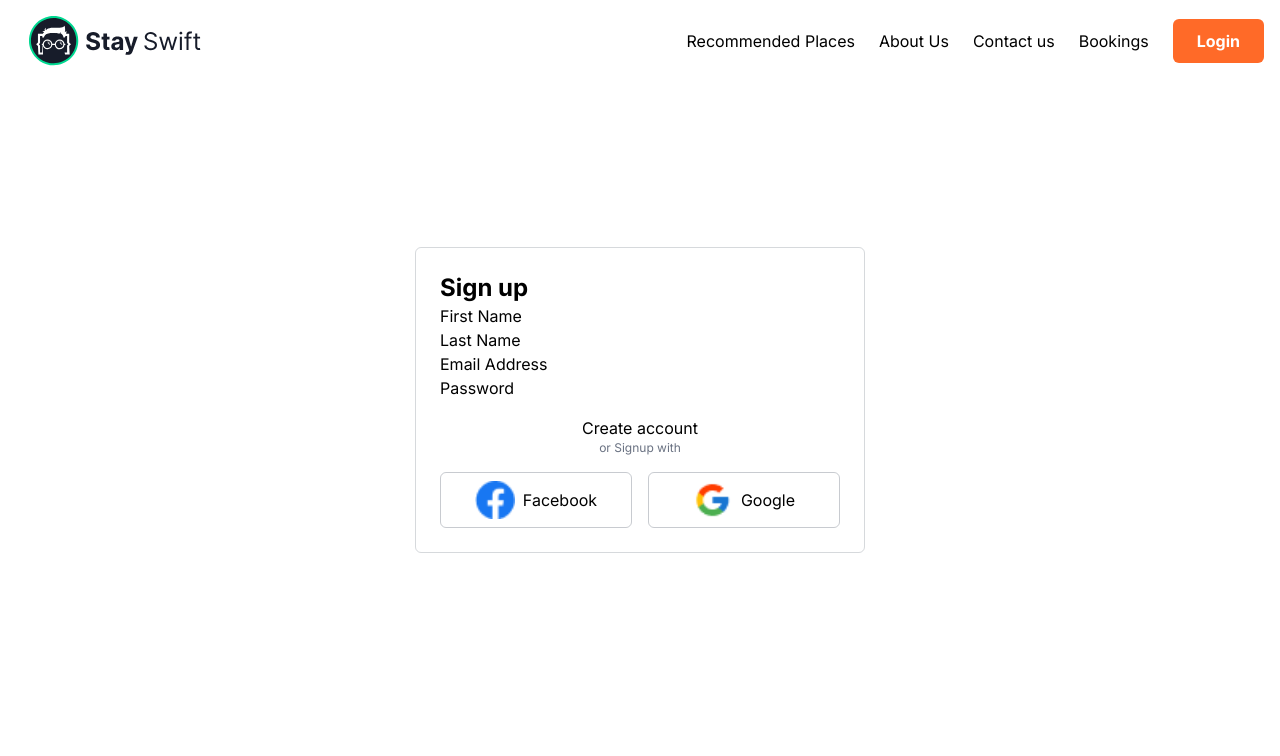
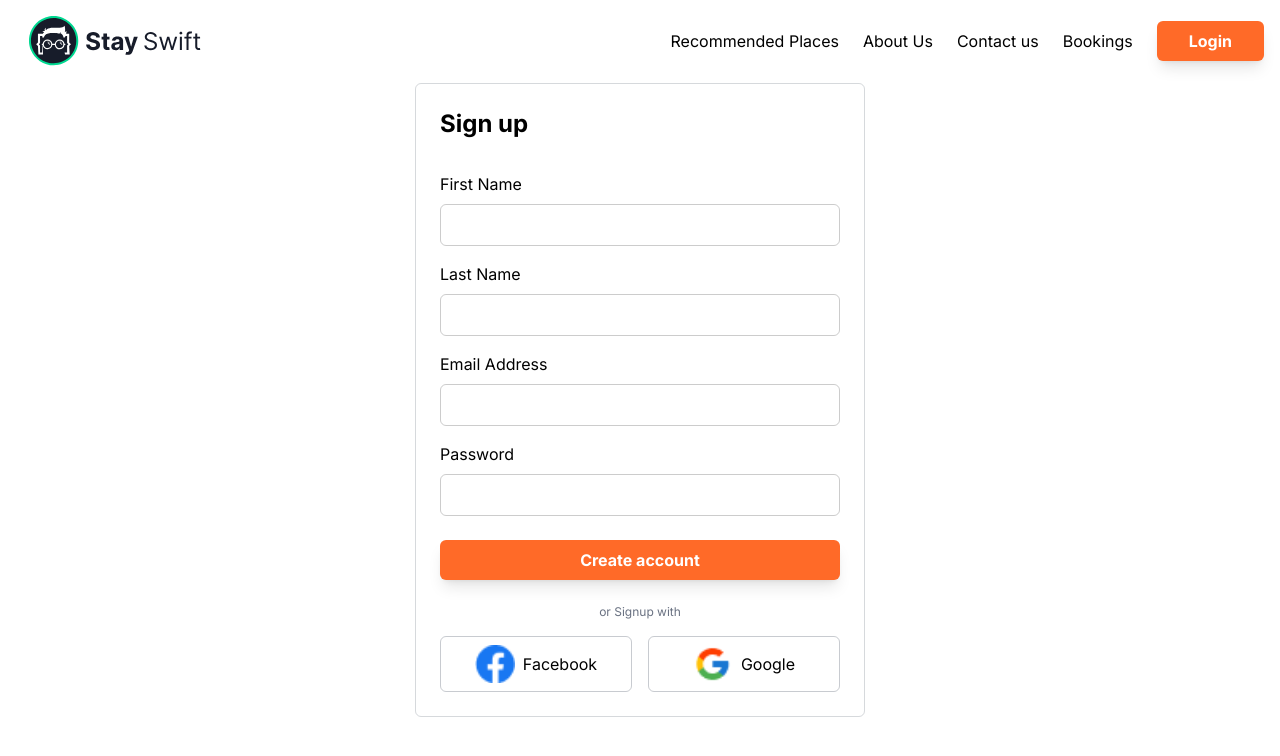
Before and after one commit to nafisa4611/hotel-booking-app, a Next.js app: page /register in a window 1280 px wide. Shown: the top 756 px of the page. Built offline with nearby package versions, Linux system fonts and the light colour scheme.

Commit message:
login, registration, payment created

```diff
--- a/app/bookings/page.js
+++ b/app/bookings/page.js
@@ -6,12 +6,12 @@ const BookingsPage = () => {
     return (
         <>
             <section className="mt-[100px]">
-                <div className="container">
+                <div className="max-w-7xl mx-auto w-full px-4">
                     <ProfileInfo />
                 </div>
             </section>
             <section>
-                <div className="container">
+                <div className="max-w-7xl mx-auto w-full px-4">
                     <div className="grid grid-cols-1 lg:grid-cols-2 gap-8">
                         <PastBooking />
                         <UpcomingBooking />
--- a/app/hotels/[id]/page.js
+++ b/app/hotels/[id]/page.js
@@ -1,6 +1,7 @@
 import Summary from "@/components/hotel/details/Summary"
 import Gallery from "@/components/hotel/details/Gallery"
 import Overview from "@/components/hotel/details/Overview"
+
 
 const HotelDetailsPage = () => {
   return (
--- a/app/login/page.js
+++ b/app/login/page.js
@@ -1,4 +1,3 @@
-
 import LoginForm from "@/components/auth/LoginForm";
 import SocialLogins from "@/components/auth/SocialLogins";
 
--- a/app/payment/[hotelID]/page.js
+++ b/app/payment/[hotelID]/page.js
@@ -3,7 +3,7 @@ import PaymentForm from "@/components/payment/PaymentForm";
 
 const PaymentPage = () => {
   return (
-    <section className="container">
+    <section className="max-w-7xl mx-auto w-full px-4">
       <div className="p-6 rounded-lg max-w-xl mx-auto my-12 mt-[100px]">
         <h2 className="font-bold text-2xl">Payment Details</h2>
         <p className="text-gray-600 text-sm">You have picked <b>Effotel By Sayaji Jaipur</b> and base price is <b>$10</b>
--- a/components/Navbar.jsx
+++ b/components/Navbar.jsx
@@ -33,7 +33,7 @@ const Navbar = () => {
       </li>
 
       <li>
-        <Link href="/login" className="px-6 py-3 text-white font-bold rounded-md" style={{ backgroundColor: "#FF6A28" }}>Login</Link>
+        <Link href="/login" className="bg-primary px-8 py-2 rounded-md block text-white font-bold shadow-lg hover:shadow-primary/50 active:scale-95 transition-all" style={{ backgroundColor: "#FF6A28" }}>Login</Link>
       </li>
     </ul>
   </nav>
--- a/components/auth/RegistrationForm.jsx
+++ b/components/auth/RegistrationForm.jsx
@@ -1,27 +1,27 @@
 const RegistrationForm = () => {
   return (
-    <form className="login-form">
-      <div>
+    <form className="flex flex-col my-6">
+      <div className="flex flex-col gap-2 my-2">
         <label htmlFor="fname">First Name</label>
-        <input type="text" name="fname" id="fname" />
+        <input type="text" name="fname" id="fname" className="border border-black/20 rounded-md px-4 py-2" />
       </div>
 
-      <div>
+      <div className="flex flex-col gap-2 my-2">
         <label htmlFor="lname">Last Name</label>
-        <input type="text" name="lname" id="lname" />
+        <input type="text" name="lname" id="lname" className="border border-black/20 rounded-md px-4 py-2"/>
       </div>
 
-      <div>
+      <div className="flex flex-col gap-2 my-2">
         <label htmlFor="email">Email Address</label>
-        <input type="email" name="email" id="email" />
+        <input type="email" name="email" id="email" className="border border-black/20 rounded-md px-4 py-2"/>
       </div>
 
-      <div>
+      <div className="flex flex-col gap-2 my-2">
         <label htmlFor="password">Password</label>
-        <input type="password" name="password" id="password" />
+        <input type="password" name="password" id="password" className="border border-black/20 rounded-md px-4 py-2"/>
       </div>
 
-      <button type="submit" className="btn-primary w-full mt-4">
+      <button type="submit" className="bg-primary px-8 py-2 rounded-md block text-white font-bold shadow-lg hover:shadow-primary/50 active:scale-95 transition-all w-full mt-4" style={{ backgroundColor: "#FF6A28" }}>
         Create account
       </button>
     </form>
--- a/components/hotel/HotelSummaryInfo.jsx
+++ b/components/hotel/HotelSummaryInfo.jsx
@@ -17,7 +17,7 @@ const HotelSummaryInfo = ({fromListPage}) => {
         <h2 className="text-2xl font-bold text-right">$124/night</h2>
         <p className=" text-right">Per Night for 4 Rooms</p>
         {
-          fromListPage ? (<button className="px-6 py-3 text-white font-bold rounded-md" style={{ backgroundColor: "#FF6A28" }}>Details</button>) : (<button style={{ backgroundColor: "#FF6A28" }}>Book</button>)
+          fromListPage ? (<button className="bg-primary px-8 py-2 rounded-md block text-white font-bold shadow-lg hover:shadow-primary/50 active:scale-95 transition-all" style={{ backgroundColor: "#FF6A28" }}>Details</button>) : (<button className="bg-primary px-4 py-2 rounded-md block text-white font-bold shadow-lg hover:shadow-primary/50 active:scale-95 transition-all" style={{ backgroundColor: "#FF6A28" }}>Book</button>)
         }
       </div>
     </>
--- a/components/hotel/details/Overview.jsx
+++ b/components/hotel/details/Overview.jsx
@@ -1,7 +1,7 @@
 const Overview = () => {
   return (
     <section>
-      <div className="container py-8">
+      <div className="max-w-7xl mx-auto w-full px-4 py-8">
         <h2 className="font-bold text-xl my-4">Overview</h2>
         <p className="text-gray-600 leading-8">
           Lorem ipsum dolor sit amet consectetur adipisicing elit. Modi sit
--- a/components/payment/PaymentForm.jsx
+++ b/components/payment/PaymentForm.jsx
@@ -70,7 +70,7 @@ const PaymentForm = () => {
         />
       </div>
 
-      <button type="submit" className="btn-primary w-full">
+      <button type="submit" className="bg-primary px-8 py-2 rounded-md block text-white font-bold shadow-lg hover:shadow-primary/50 active:scale-95 transition-all w-full" style={{ backgroundColor: "#FF6A28" }}>
         Pay Now ($10)
       </button>
     </form>
```
